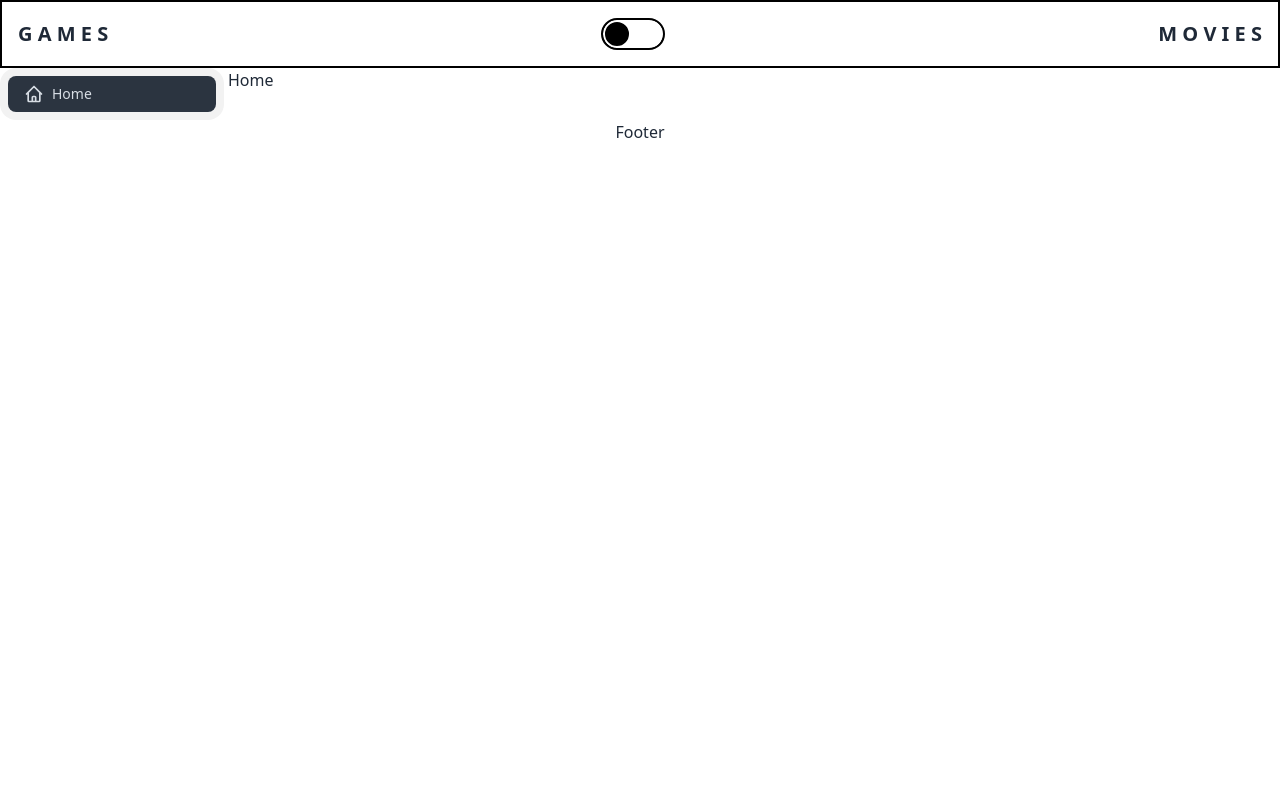
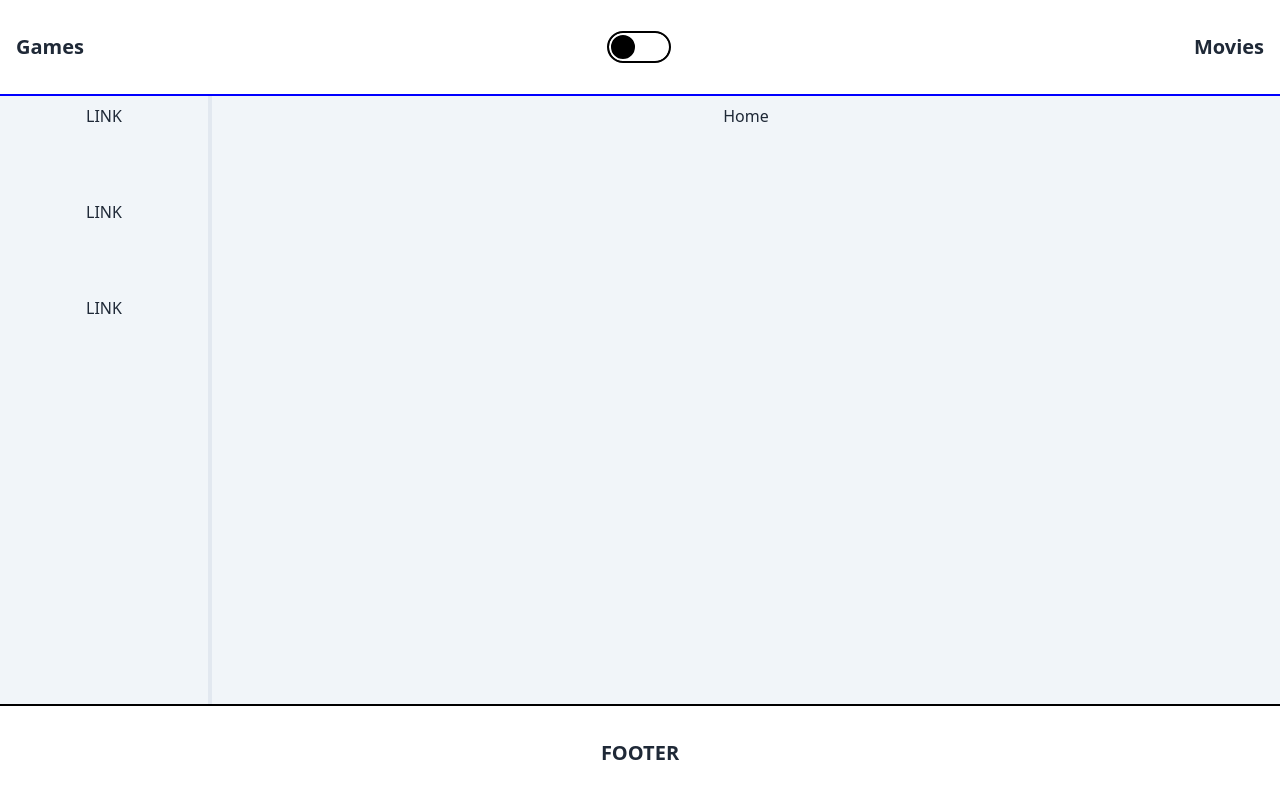
Before and after one commit to leobez/cinelog, a React (Vite) app: page / in a window 1280 px wide. Built offline with nearby package versions, Linux system fonts and the light colour scheme.

Commit message:
Define mode theme variables

```diff
--- a/src/App.tsx
+++ b/src/App.tsx
@@ -3,6 +3,7 @@ import './App.css'
 import Home from './pages/Home'
 import Header from './components/Header'
 import { ModeContextProvider } from './context/ModeContext'
+import Footer from './components/Footer'
 
 function App() {
 
@@ -13,25 +14,33 @@ function App() {
 
       </div>  */}
 
+      <div className='h-screen flex flex-col'>
+
         <ModeContextProvider>
+
+          <header className='flex-none h-24 p-4 border-b-2 border-color01 flex justify-between align-middle'>
             <Header/>
+          </header>
 
           <BrowserRouter>
 
-          <div className='flex gap-1'>
+            <div className='flex-grow bg-slate-200 flex gap-1 overflow-y-hidden'>
 
-            <nav>
-              <ul className="menu bg-base-200 w-56 rounded-box">
-                <li>
-                  <NavLink to="/">
-                    <svg xmlns="http://www.w3.org/2000/svg" className="h-5 w-5" fill="none" viewBox="0 0 24 24" stroke="currentColor"><path strokeLinecap="round" strokeLinejoin="round" strokeWidth="2" d="M3 12l2-2m0 0l7-7 7 7M5 10v10a1 1 0 001 1h3m10-11l2 2m-2-2v10a1 1 0 01-1 1h-3m-6 0a1 1 0 001-1v-4a1 1 0 011-1h2a1 1 0 011 1v4a1 1 0 001 1m-6 0h6" /></svg>
-                    Home
-                  </NavLink>
+              <nav className='max-h-full w-52 bg-slate-100 p-2 overflow-y-auto'>
+                <ul>
+                  <li className='h-24'>
+                    LINK
+                  </li>
+                  <li className='h-24'>
+                    LINK
+                  </li>
+                  <li className='h-24'>
+                    LINK
                   </li>
                 </ul>
               </nav>
 
-            <main>
+              <main className='max-h-full flex-grow bg-slate-100 p-2 overflow-y-auto'>
                 <Routes>
                   <Route path='*' element={<div>404</div>}></Route>
                   <Route path='/' element={<Home/>}></Route>
@@ -42,12 +51,13 @@ function App() {
 
           </BrowserRouter>
 
-        <footer>
-          Footer
+          <footer className='flex-none h-24 border-t-2 border-black p-4 grid place-items-center text-xl font-bold'>
+            <Footer/>
           </footer>
 
         </ModeContextProvider>
 
+      </div>
     </>
 
   )
--- /dev/null
+++ b/src/components/Footer.tsx
@@ -0,0 +1,11 @@
+import React from 'react'
+
+const Footer = () => {
+  return (
+    <>
+        FOOTER
+    </>
+  )
+}
+
+export default Footer
--- a/src/components/Header.tsx
+++ b/src/components/Header.tsx
@@ -1,9 +1,24 @@
-import { useContext, useEffect, useState } from "react"
+import { useContext, useEffect, useState} from "react"
 import ModeContext, { ModeContextType } from "../context/ModeContext"
 
 const Header = () => {
 
     const {mode, toggleMode} = useContext(ModeContext) as ModeContextType
+    const [allowed, setAllowed] = useState<boolean>(true)
+
+    // Fix initial mode theme
+    // As of right now, only initiates on game-mode, maybe use local storage to save it later
+    useEffect(() => {
+
+        if (!allowed) return;
+
+        const ROOT  = document.querySelector("div#root")
+        ROOT?.classList.add('game-mode')
+
+        return () => setAllowed(false)
+
+    }, [mode])
+
 
     const createAnimationElement = ():HTMLElement => {
         const ANIMATION = document.createElement('div')
@@ -61,23 +76,31 @@ const Header = () => {
 
     const handleToggle = () => {
 
+        const ROOT  = document.querySelector("div#root")
+
         toggleMode()
 
+        /* Going from game to movie */
         if (mode === 'game') {
             /* Animate from  right to left*/
             AnimateLeftToRight()
+            ROOT?.classList.remove('game-mode')
+            ROOT?.classList.add('movie-mode')
         }
+
+        /* Going from movie to game */
         if (mode === 'movie') {
             /* Animate from  left to right*/
             AnimateRightToLeft()
+            ROOT?.classList.remove('movie-mode')
+            ROOT?.classList.add('game-mode')
         }
     }
 
     return (
-    <header className='p-4 border-2 border-black flex justify-between align-middle'>
-
+    <>
         <div className="grid place-items-center font-bold text-xl">
-            G A M E S
+            Games
         </div>
 
         <div className="grid place-items-center">
@@ -85,10 +108,9 @@ const Header = () => {
         </div>
 
         <div className="grid place-items-center font-bold text-xl">
-            M O V I E S
+            Movies
         </div>
-
-    </header>
+    </>
   )
 }
 
--- a/src/index.css
+++ b/src/index.css
@@ -1,3 +1,10 @@
 @tailwind base;
 @tailwind components;
 @tailwind utilities;
+
+.game-mode {
+    --color01: blue;
+}
+.movie-mode {
+    --color01: red;
+}
--- a/tailwind.config.js
+++ b/tailwind.config.js
@@ -5,7 +5,14 @@ export default {
     "./src/**/*.{js,ts,jsx,tsx}",
   ],
   theme: {
-    extend: {},
+    extend: {
+      colors: {
+        color01: {
+          DEFAULT: 'var(--color01)'
+        }
+      }
+    }
+
   },
   plugins: [require("daisyui"), require('tailwindcss-animate')],
 }
```
Lines whose indentation alone changed are shown as unchanged.
